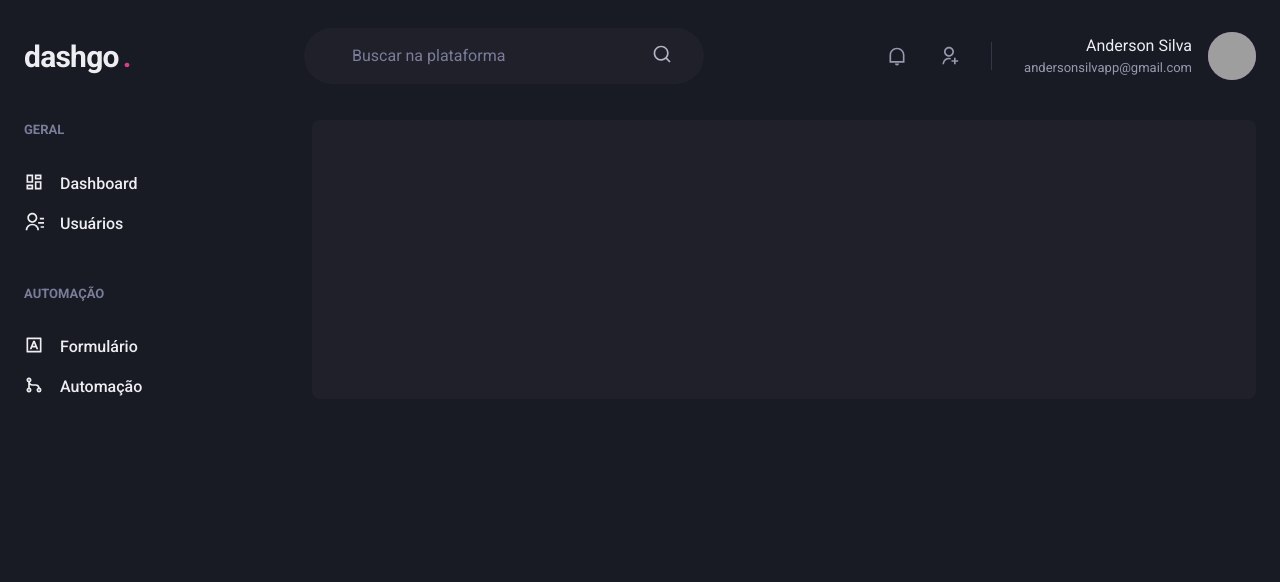
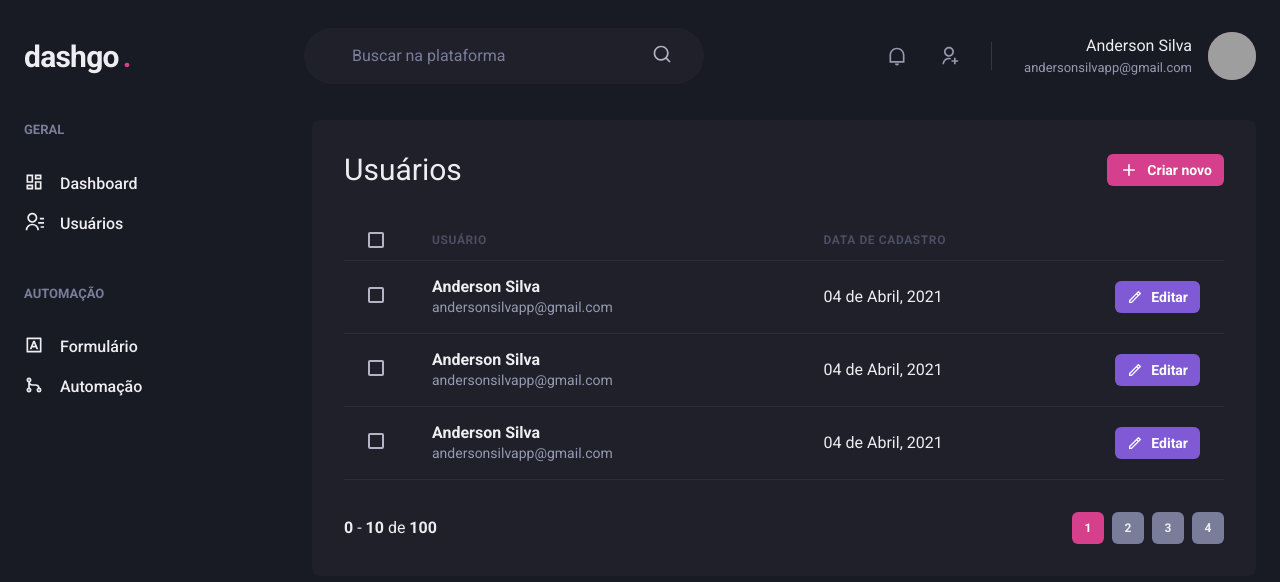
Before and after one commit to andersonsilvapp/dashgo, a Next.js app: page /users in a window 1280 px wide. Shown: the top 582 px of the page. Built offline with nearby package versions, Linux system fonts and the light colour scheme; grey boxes are pictures that could not be loaded.

Commit message:
create user page ok

```diff
--- a/src/pages/users/index.tsx
+++ b/src/pages/users/index.tsx
@@ -27,7 +27,113 @@ export default function UserList() {
         <Sidebar />
 
         <Box flex="1" borderRadius={8} bg="gray.800" p="8">
+          <Flex mb="8" justify="space-between" align="center">
+            <Heading size="lg" fontWeight="normal">
+              Usuários
+            </Heading>
 
+            <Button
+              as="a"
+              size="sm"
+              fontSize="sm"
+              colorScheme="pink"
+              leftIcon={<Icon as={RiAddLine} fontSize="20" />}
+            >
+              Criar novo
+            </Button>
+          </Flex>
+
+          <Table colorScheme="whiteAlpha">
+            <Thead>
+              <Tr>
+                <Th px="6" color="gray.300" width="8">
+                  <Checkbox colorScheme="pink" />
+                </Th>
+                <Th>Usuário</Th>
+                <Th>Data de cadastro</Th>
+                <Th width="8"></Th>
+              </Tr>
+            </Thead>
+            <Tbody>
+              <Tr>
+                <Td px="6">
+                  <Checkbox colorScheme="pink" />
+                </Td>
+                <Td>
+                  <Box>
+                    <Text fontWeight="bold">Anderson Silva</Text>
+                    <Text fontSize="sm" color="gray.300">
+                      andersonsilvapp@gmail.com
+                    </Text>
+                  </Box>
+                </Td>
+                <Td>04 de Abril, 2021</Td>
+                <Td>
+                  <Button
+                    as="a"
+                    size="sm"
+                    fontSize="sm"
+                    colorScheme="purple"
+                    leftIcon={<Icon as={RiPencilLine} fontSize="16" />}
+                  >
+                    Editar
+                  </Button>
+                </Td>
+              </Tr>
+              <Tr>
+                <Td px="6">
+                  <Checkbox colorScheme="pink" />
+                </Td>
+                <Td>
+                  <Box>
+                    <Text fontWeight="bold">Anderson Silva</Text>
+                    <Text fontSize="sm" color="gray.300">
+                      andersonsilvapp@gmail.com
+                    </Text>
+                  </Box>
+                </Td>
+                <Td>04 de Abril, 2021</Td>
+                <Td>
+                  <Button
+                    as="a"
+                    size="sm"
+                    fontSize="sm"
+                    colorScheme="purple"
+                    leftIcon={<Icon as={RiPencilLine} fontSize="16" />}
+                  >
+                    Editar
+                  </Button>
+                </Td>
+              </Tr>
+              <Tr>
+                <Td px="6">
+                  <Checkbox colorScheme="pink" />
+                </Td>
+                <Td>
+                  <Box>
+                    <Text fontWeight="bold">Anderson Silva</Text>
+                    <Text fontSize="sm" color="gray.300">
+                      andersonsilvapp@gmail.com
+                    </Text>
+                  </Box>
+                </Td>
+                <Td>04 de Abril, 2021</Td>
+                <Td>
+                  <Button
+                    as="a"
+                    size="sm"
+                    fontSize="sm"
+                    colorScheme="purple"
+                    leftIcon={<Icon as={RiPencilLine} fontSize="16" />}
+                  >
+                    Editar
+                  </Button>
+                </Td>
+              </Tr>
+            </Tbody>
+          </Table>
+
+          <Pagination />
         </Box>
       </Flex>
     </Box>
```
